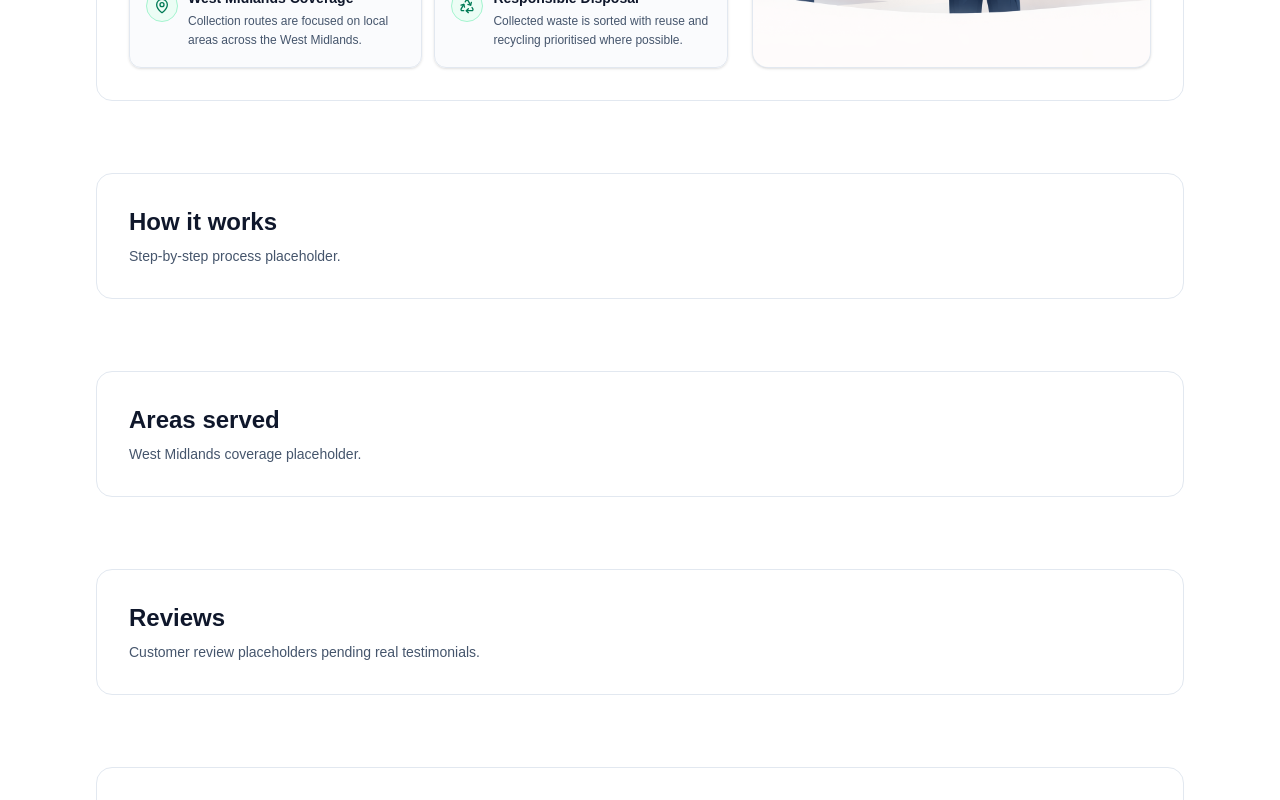
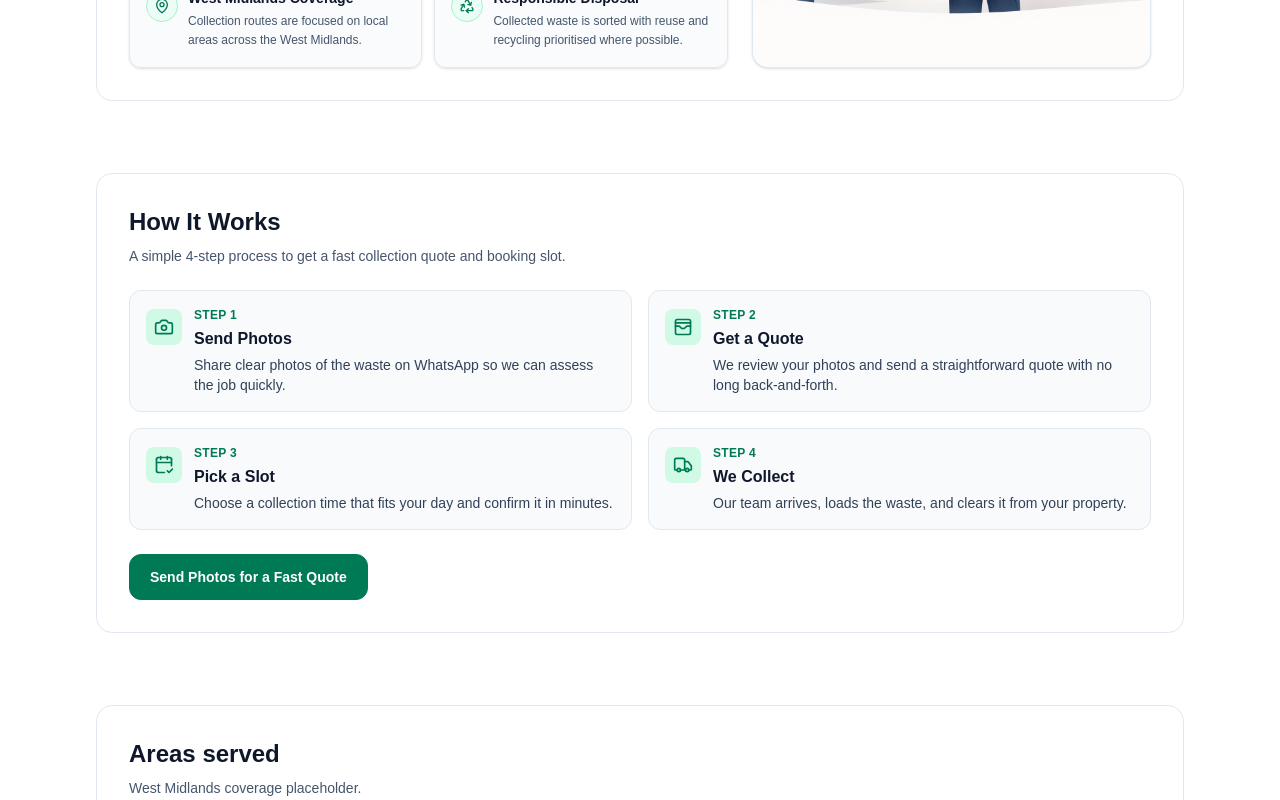
Before and after one commit to usamabuilds/cleaning-webiste, a Next.js app: page / in a window 1280 px wide. Shown: the part 1894-2694 px from the top of the page. Built offline with nearby package versions, Linux system fonts and the light colour scheme.

Commit message:
Add operational How It Works homepage section

```diff
--- a/src/components/sections/how-it-works-section.tsx
+++ b/src/components/sections/how-it-works-section.tsx
@@ -1,8 +1,70 @@
+import { CalendarCheck2, Camera, Truck, WalletCards } from "lucide-react";
+
+import { WhatsAppButton } from "@/components/shared/whatsapp-button";
+import { companyProfile } from "@/data/company";
+
+type WorkflowStep = {
+  title: string;
+  description: string;
+  Icon: React.ComponentType<{ className?: string }>;
+};
+
+const workflowSteps: ReadonlyArray<WorkflowStep> = [
+  {
+    title: "Send Photos",
+    description: "Share clear photos of the waste on WhatsApp so we can assess the job quickly.",
+    Icon: Camera,
+  },
+  {
+    title: "Get a Quote",
+    description: "We review your photos and send a straightforward quote with no long back-and-forth.",
+    Icon: WalletCards,
+  },
+  {
+    title: "Pick a Slot",
+    description: "Choose a collection time that fits your day and confirm it in minutes.",
+    Icon: CalendarCheck2,
+  },
+  {
+    title: "We Collect",
+    description: "Our team arrives, loads the waste, and clears it from your property.",
+    Icon: Truck,
+  },
+];
+
 export function HowItWorksSection(): JSX.Element {
   return (
     <section id="how-it-works" aria-labelledby="how-it-works-heading" className="rounded-2xl border border-slate-200 bg-white p-6 sm:p-8">
-      <h2 id="how-it-works-heading" className="text-2xl font-bold text-slate-900">How it works</h2>
-      <p className="mt-2 text-sm text-slate-600">Step-by-step process placeholder.</p>
+      <h2 id="how-it-works-heading" className="text-2xl font-bold text-slate-900">
+        How It Works
+      </h2>
+      <p className="mt-2 text-sm text-slate-600">A simple 4-step process to get a fast collection quote and booking slot.</p>
+
+      <ol className="mt-6 grid gap-4 sm:grid-cols-2" aria-label="How our quote and collection process works">
+        {workflowSteps.map(({ title, description, Icon }, index) => (
+          <li key={title} className="rounded-xl border border-slate-200 bg-slate-50 p-4">
+            <div className="flex items-start gap-3">
+              <span className="mt-0.5 inline-flex h-9 w-9 shrink-0 items-center justify-center rounded-lg bg-emerald-100 text-emerald-700">
+                <Icon className="h-5 w-5" aria-hidden="true" />
+              </span>
+              <div>
+                <p className="text-xs font-semibold uppercase tracking-wide text-emerald-700">Step {index + 1}</p>
+                <h3 className="mt-1 text-base font-semibold text-slate-900">{title}</h3>
+                <p className="mt-1 text-sm text-slate-700">{description}</p>
+              </div>
+            </div>
+          </li>
+        ))}
+      </ol>
+
+      <div className="mt-6">
+        <WhatsAppButton
+          number={companyProfile.whatsappNumber}
+          message="Hi, I need a fast quote and can send photos of the waste."
+          label="Send Photos for a Fast Quote"
+          className="w-full px-5 py-3 sm:w-auto"
+        />
+      </div>
     </section>
   );
 }
```
